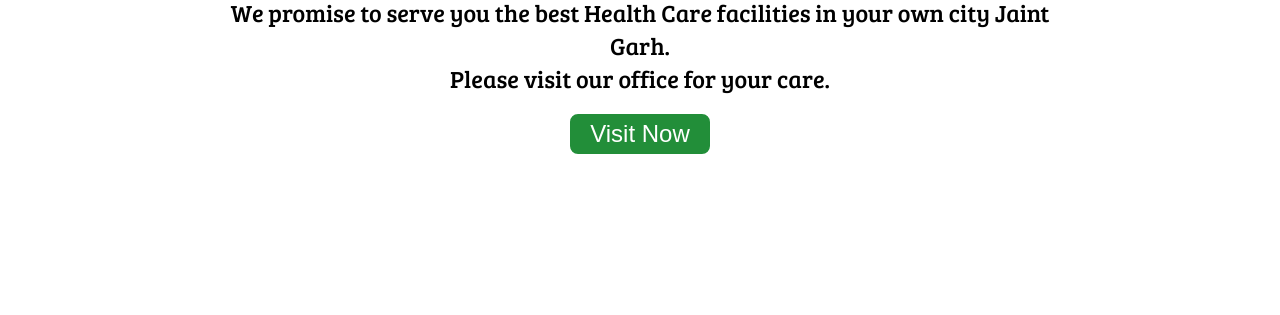
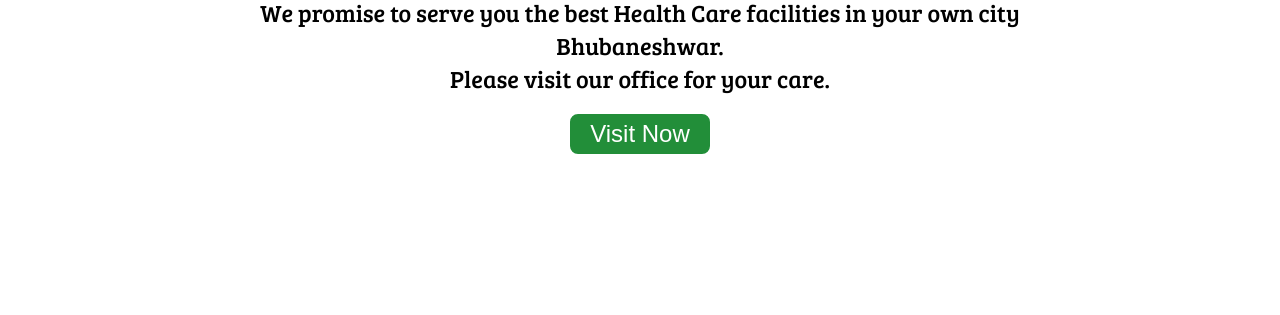
Before and after one commit to razasaif/Health-Care, a plain HTML site: page index.html in a window 1280 px wide. Shown: the part 336-651 px from the top of the page. Drawn offline with Linux system fonts and the light colour scheme; a web font is replaced by a local one.

Commit message:
Modified

```diff
--- a/index.html
+++ b/index.html
@@ -26,7 +26,7 @@
 
     <section id="home">
         <h1 class="h-primary">Welcome to HealthCare.com</h1>
-        <p>We promise to serve you the best Health Care facilities in your own city Jaint Garh. </p>
+        <p>We promise to serve you the best Health Care facilities in your own city Bhubaneshwar. </p>
         <p>Please visit our office for your care. </p>
         <button class="btn">Visit Now</button>
     </section>
```
